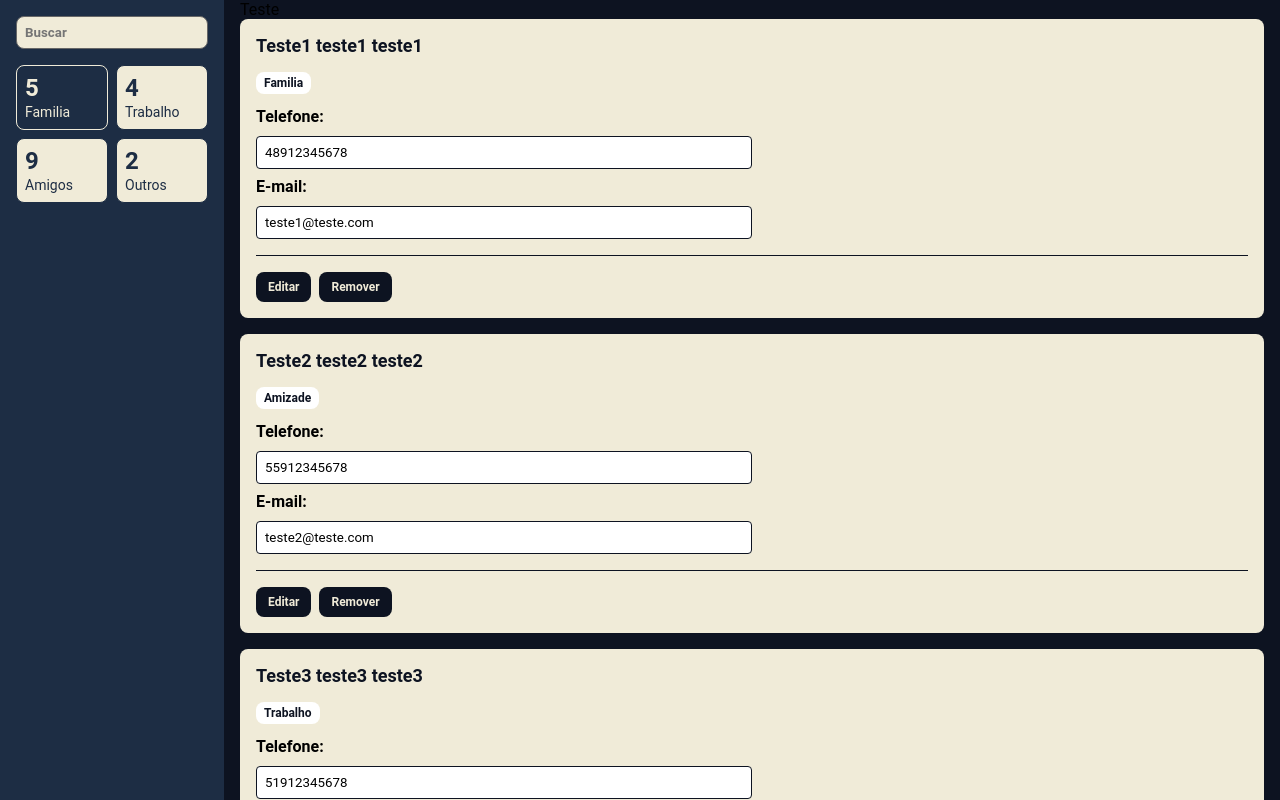
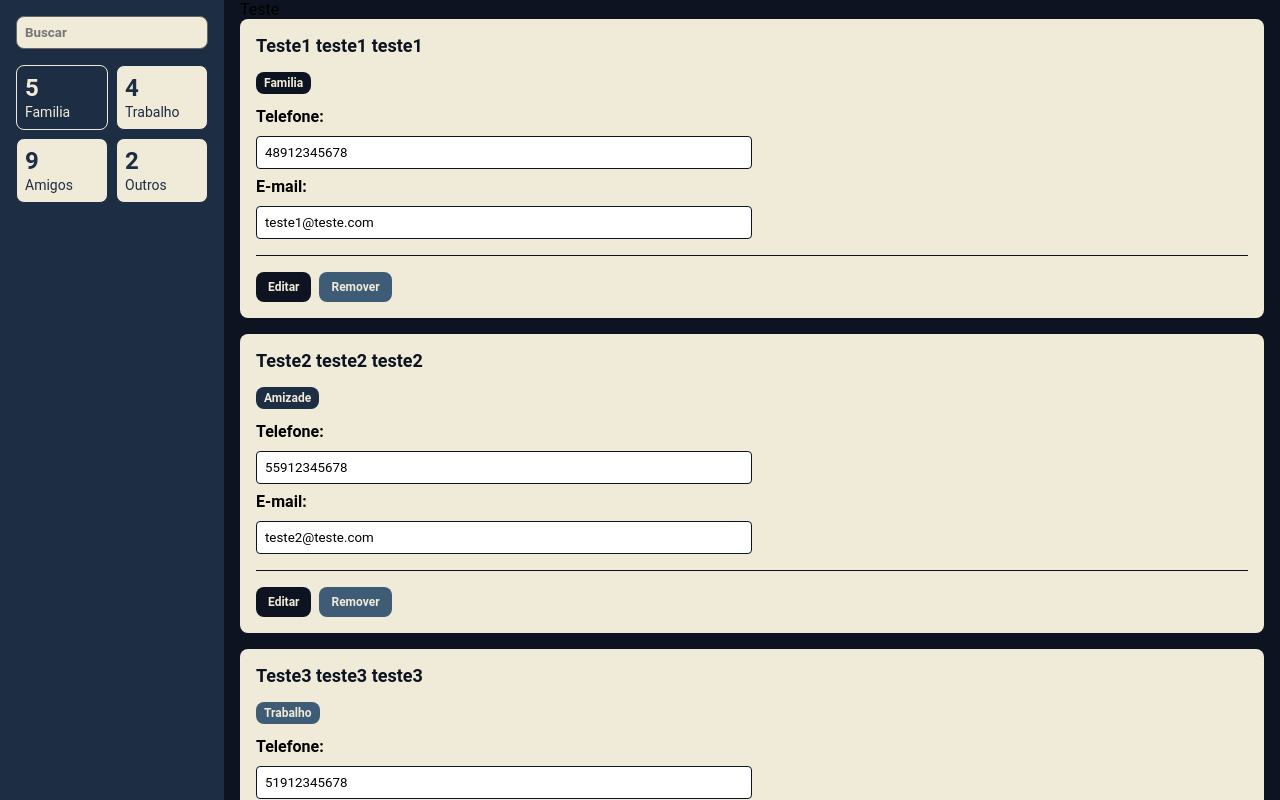
Before and after one commit to bcadore/conecta-plus-app, a React (Create React App) app: page / in a window 1280 px wide. Built offline with nearby package versions, Linux system fonts and the light colour scheme.

Commit message:
Parametrizado Cards de contato com enums.

```diff
--- a/src/components/ContatoComponent/index.tsx
+++ b/src/components/ContatoComponent/index.tsx
@@ -1,20 +1,26 @@
 import { useState } from 'react';
 import * as S from './styles';
+import * as enums from '../../utils/enums/EnumContatos';
 
 type Props = {
   nomeContato: string;
-  tagContato: string;
+  tagContato: enums.TagEnum;
   phoneContato: number;
   emailContato: string;
 };
 
-const ContatoComponent = ({ nomeContato, tagContato, phoneContato, emailContato }: Props) => {
+const ContatoComponent = ({
+  nomeContato,
+  tagContato,
+  phoneContato,
+  emailContato,
+}: Props) => {
   const [editando, setEditando] = useState(false);
 
   return (
     <S.Card>
       <S.CardTitle>{nomeContato}</S.CardTitle>
-      <S.Tag>{tagContato}</S.Tag>
+      <S.Tag tagContato={tagContato}>{tagContato}</S.Tag>
       <S.CardForm>
         <label htmlFor="Phone">Telefone:</label>
         <input type="tel" name="Phone" id="Phone" value={phoneContato} />
@@ -26,16 +32,16 @@ const ContatoComponent = ({ nomeContato, tagContato, phoneContato, emailContato
         {editando ? (
           <>
             <S.CardButton>Salvar</S.CardButton>
-            <S.CardButton onClick={() => setEditando(false)}>
+            <S.CancelCardButton onClick={() => setEditando(false)}>
               Cancelar
-            </S.CardButton>
+            </S.CancelCardButton>
           </>
         ) : (
           <>
             <S.CardButton onClick={() => setEditando(true)}>
               Editar
             </S.CardButton>
-            <S.CardButton>Remover</S.CardButton>
+            <S.RemoveCardButton>Remover</S.RemoveCardButton>
           </>
         )}
       </S.CardAction>
--- a/src/components/ContatoComponent/styles.ts
+++ b/src/components/ContatoComponent/styles.ts
@@ -1,4 +1,22 @@
 import styled from 'styled-components';
+import variaveis from '../../styles/variaveis';
+
+import * as enums from '../../utils/enums/EnumContatos';
+
+type TagProps = {
+  tagContato: enums.TagEnum;
+};
+
+function retornaCorDeFundo(props: TagProps): string {
+  if ('tagContato' in props) {
+    if (props.tagContato === enums.TagEnum.FAMILIA) return variaveis.richBlackColor;
+    if (props.tagContato === enums.TagEnum.AMIZADE) return variaveis.prussianBlueColor;
+    if (props.tagContato === enums.TagEnum.TRABALHO) return variaveis.paynesGrayColor;
+    return '#CCC';
+  }
+
+  return '#CCC';
+}
 
 export const Card = styled.div`
   margin-bottom: 16px;
@@ -14,12 +32,12 @@ export const CardTitle = styled.h3`
   color: #0d1321;
 `;
 
-export const Tag = styled.span`
+export const Tag = styled.span<TagProps>`
   padding: 4px 8px;
-  color: #0d1321;
+  color: ${variaveis.eggShellColor};
   font-weight: bold;
   font-size: 12px;
-  background-color: #fff;
+  background-color: ${(props) => retornaCorDeFundo(props)};
   border-radius: 8px;
 `;
 
@@ -58,3 +76,11 @@ export const CardButton = styled.button`
   border-radius: 8px;
   cursor: pointer;
 `;
+
+export const CancelCardButton = styled(CardButton)`
+  background-color: ${variaveis.silverLakeColor};
+`;
+
+export const RemoveCardButton = styled(CardButton)`
+  background-color: ${variaveis.paynesGrayColor};
+`;
--- a/src/containers/ContactsListContainer/index.tsx
+++ b/src/containers/ContactsListContainer/index.tsx
@@ -1,22 +1,23 @@
 import ContatoComponent from '../../components/ContatoComponent';
 import * as S from './styles';
+import * as enums from '../../utils/enums/EnumContatos';
 
 const contatos = [
   {
     nomeContato: 'Teste1 teste1 teste1',
-    tagContato: 'Familia',
+    tagContato: enums.TagEnum.FAMILIA,
     telefoneContato: 48912345678,
     emailContato: 'teste1@teste.com',
   },
   {
     nomeContato: 'Teste2 teste2 teste2',
-    tagContato: 'Amizade',
+    tagContato: enums.TagEnum.AMIZADE,
     telefoneContato: 55912345678,
     emailContato: 'teste2@teste.com',
   },
   {
     nomeContato: 'Teste3 teste3 teste3',
-    tagContato: 'Trabalho',
+    tagContato: enums.TagEnum.TRABALHO,
     telefoneContato: 51912345678,
     emailContato: 'teste3@teste.com',
   },
--- /dev/null
+++ b/src/styles/variaveis.ts
@@ -0,0 +1,8 @@
+// eslint-disable-next-line import/no-anonymous-default-export
+export default {
+  richBlackColor: '#0D1321',
+  prussianBlueColor: '#1D2D44',
+  paynesGrayColor: '#3E5C76',
+  silverLakeColor: '#748CAB',
+  eggShellColor: '#F0EBD8',
+};
--- /dev/null
+++ b/src/utils/enums/EnumContatos.ts
@@ -0,0 +1,6 @@
+export enum TagEnum {
+  FAMILIA = 'Familia',
+  AMIZADE = 'Amizade',
+  TRABALHO = 'Trabalho',
+  OUTRO = 'Outro',
+}
```
